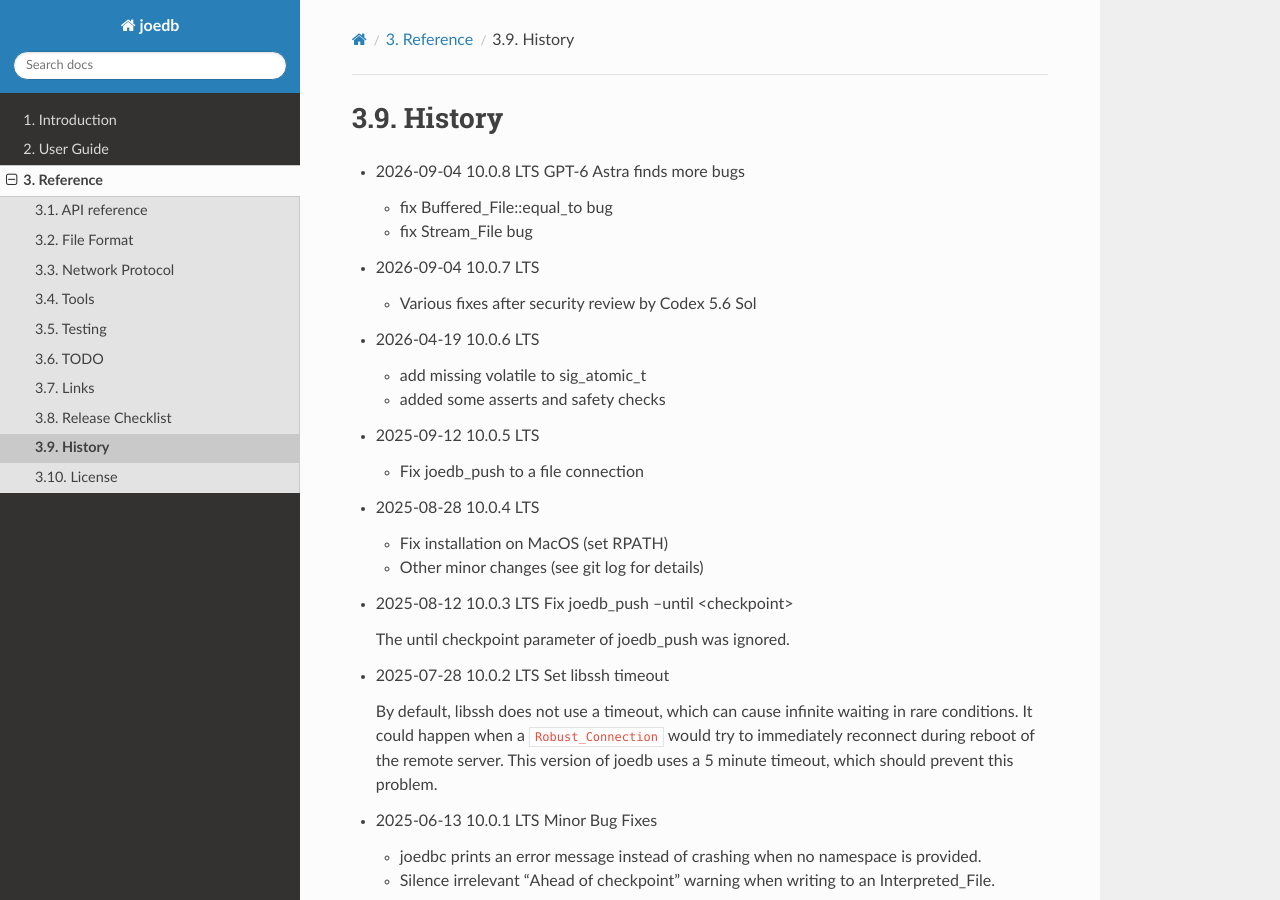
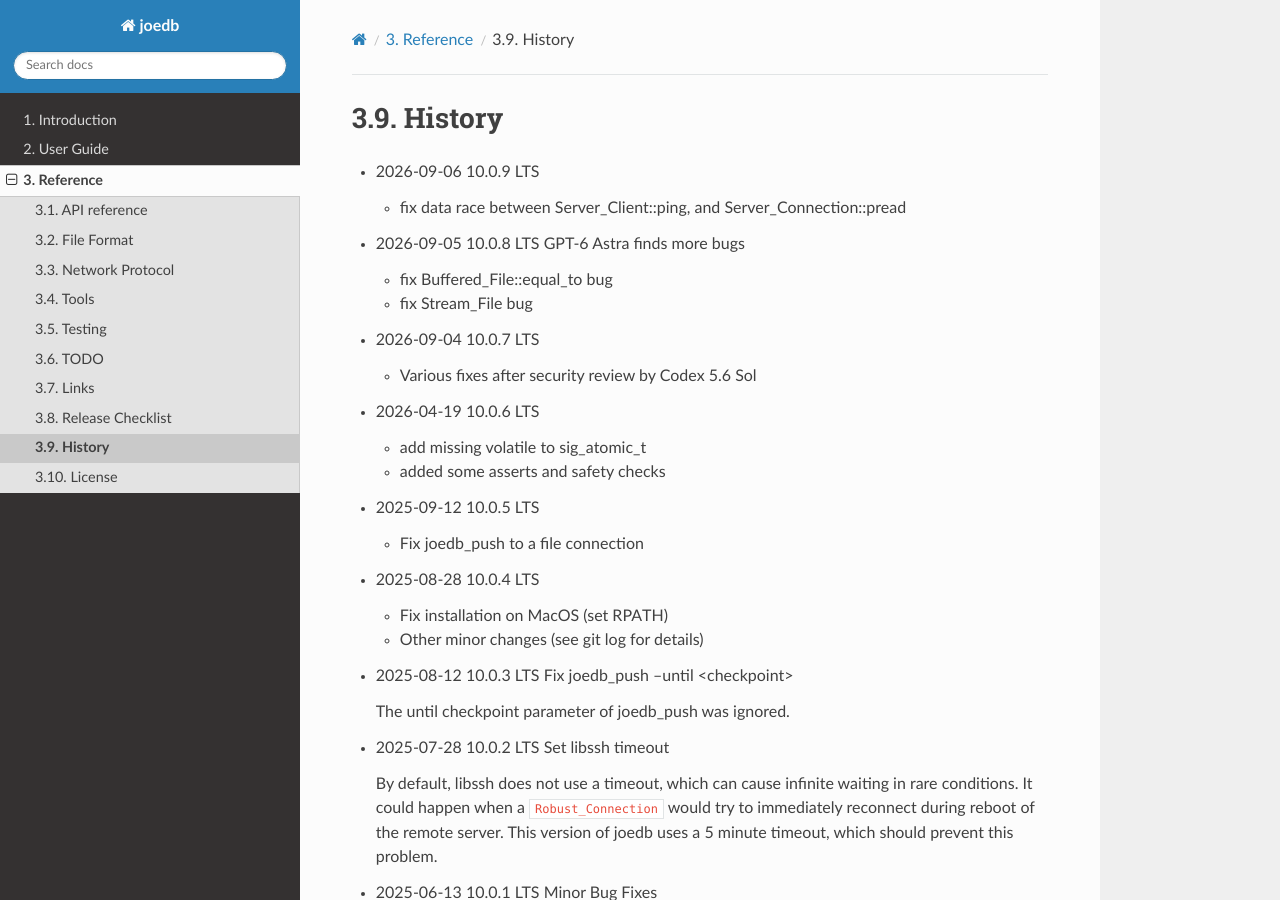
Before and after one commit to Remi-Coulom/joedb, a Sphinx documentation site: the page built from doc/source/history.rst, in a window 1280 px wide and 900 px high. Built offline with Sphinx 7.4.7 and the Read the Docs theme 3.1.0, drawn with Linux system fonts in a browser that asks for light colours; formulas are drawn with MathJax 3; cross-references to code outside the pages are shown as plain code.

Commit message:
10.0.9 fix buffer race

```diff
--- a/doc/source/FetchContent_example/CMakeLists.txt
+++ b/doc/source/FetchContent_example/CMakeLists.txt
@@ -5,7 +5,7 @@
 project(FetchContent_example)
 
 include(FetchContent)
-FetchContent_Declare(joedb URL https://www.joedb.org/joedb_10.0.8.tar.gz)
+FetchContent_Declare(joedb URL https://www.joedb.org/joedb_10.0.9.tar.gz)
 FetchContent_MakeAvailable(joedb)
 include(${joedb_SOURCE_DIR}/compcmake/joedbc.cmake)
 
--- a/doc/source/history.rst
+++ b/doc/source/history.rst
@@ -1,7 +1,11 @@
 History
 =======
 
-- 2026-09-04 10.0.8 LTS GPT-6 Astra finds more bugs
+- 2026-09-06 10.0.9 LTS
+
+  - fix data race between Server_Client::ping, and Server_Connection::pread
+
+- 2026-09-05 10.0.8 LTS GPT-6 Astra finds more bugs
 
   - fix Buffered_File::equal_to bug
   - fix Stream_File bug
```
Also changed, not shown: 2 other files.
